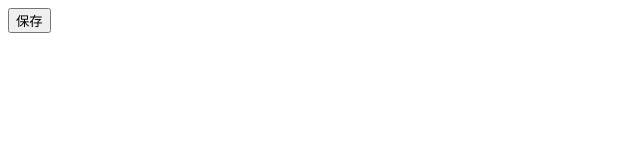
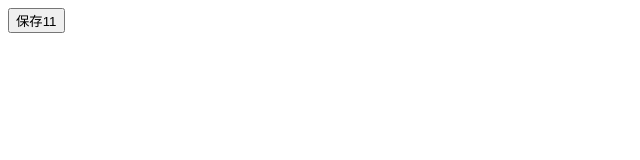
Before and after one commit to zhen913/hbuilder_git_test, a plain HTML site: page index.html in a window 1280 px wide. Shown: the full height of the page, 0-640 px from the left. Drawn offline with Linux system fonts and the light colour scheme.

Commit message:
胜多负少的

```diff
--- a/index.html
+++ b/index.html
@@ -5,6 +5,6 @@
 		<title></title>
 	</head>
 	<body>
-		<input type="button" value="保存" />
+		<input type="button" value="保存11" />
 	</body>
 </html>
```
